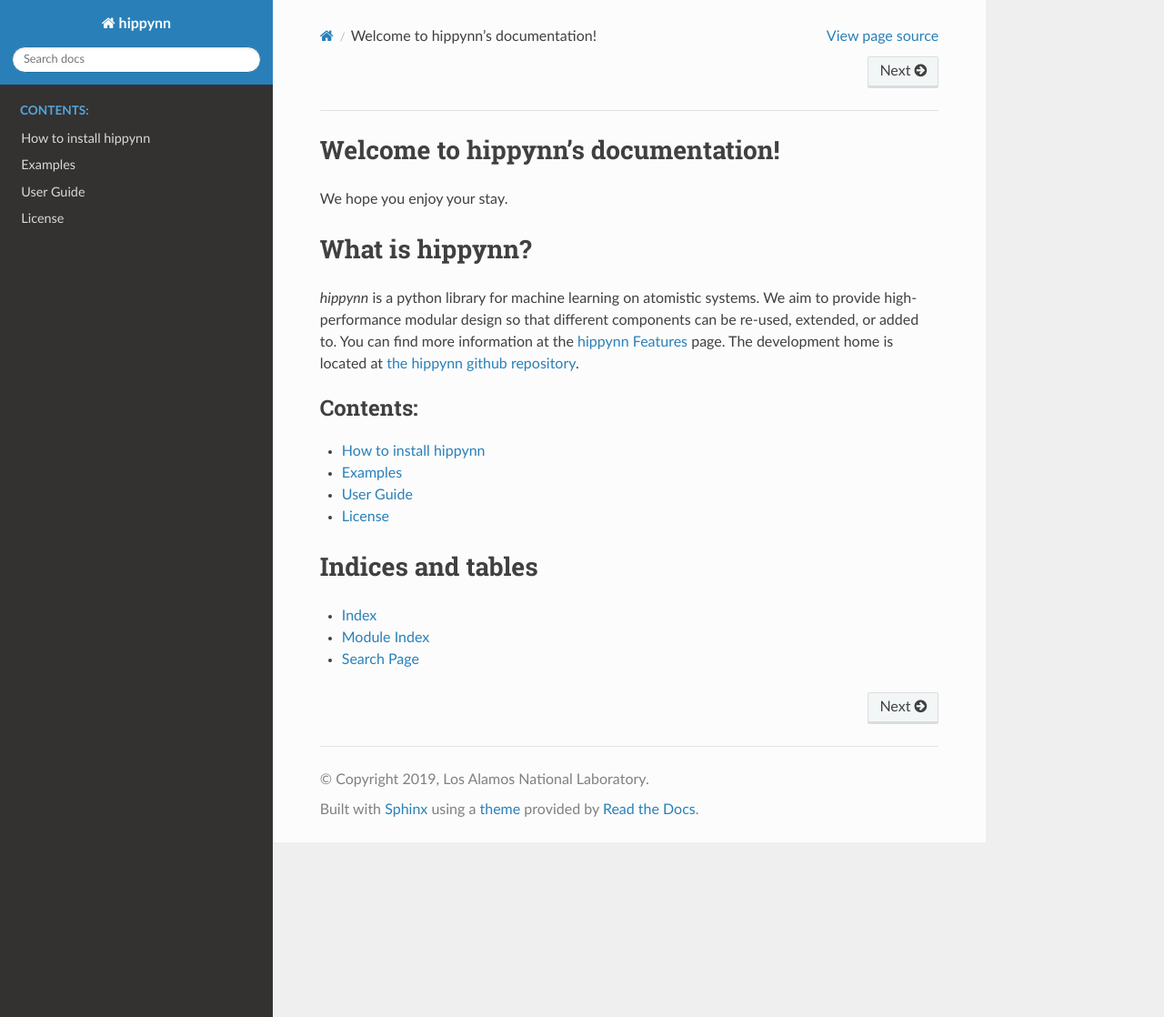
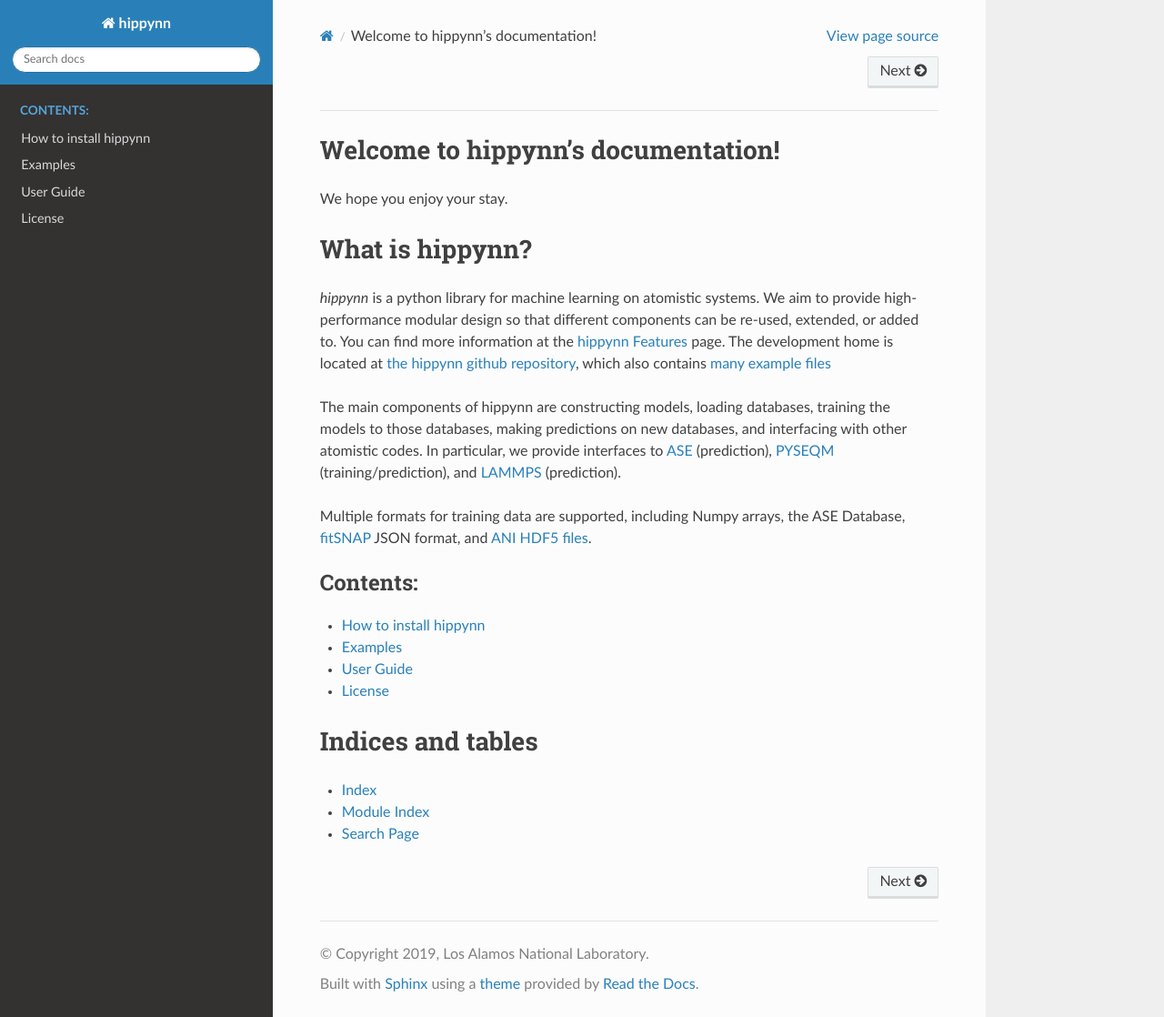
Before and after one commit to lanl/hippynn, a Sphinx documentation site: the page built from docs/source/index.rst, in a window 1280 px wide and 1118 px high. Shown: the whole window at 91% size. Built offline with Sphinx 7.4.7 and the Read the Docs theme 2.0.0, drawn with Linux system fonts in a browser that asks for light colours; pages that are not in the unit, such as notebooks, are missing from menus.

```diff
--- a/docs/source/index.rst
+++ b/docs/source/index.rst
@@ -12,10 +12,25 @@ What is hippynn?
 We aim to provide high-performance modular design so that different
 components can be re-used, extended, or added to. You can find more information
 at the :doc:`/user_guide/features` page. The development home is located
-at `the hippynn github repository`_.
+at `the hippynn github repository`_, which also contains `many example files`_
 
+The main components of hippynn are constructing models, loading databases,
+training the models to those databases, making predictions on new databases,
+and interfacing with other atomistic codes. In particular, we provide interfaces
+to `ASE`_ (prediction), `PYSEQM`_ (training/prediction), and `LAMMPS`_ (prediction).
+
+Multiple formats for training data are supported, including
+Numpy arrays, the ASE Database, `fitSNAP`_ JSON format, and `ANI HDF5 files`_.
+
+.. _`ASE`: https://wiki.fysik.dtu.dk/ase/
+.. _`PYSEQM`: https://github.com/lanl/PYSEQM/
+.. _`LAMMPS`: https://www.lammps.org
+.. _`fitSNAP`: https://github.com/FitSNAP/FitSNAP
+.. _`ANI HDF5 files`: https://doi.org/10.1038/s41597-020-0473-z
 
 .. _`the hippynn github repository`: https://github.com/lanl/hippynn/
+.. _`many example files`: https://github.com/lanl/hippynn/tree/development/examples
+
 
 .. toctree::
    :maxdepth: 1
```
Also changed, not shown: docs/source/examples/ensembles.rst (added, +24 -0 lines), docs/source/examples/index.rst (+5 -2 lines), docs/source/installation.rst (+17 -2 lines), 3 other files.
